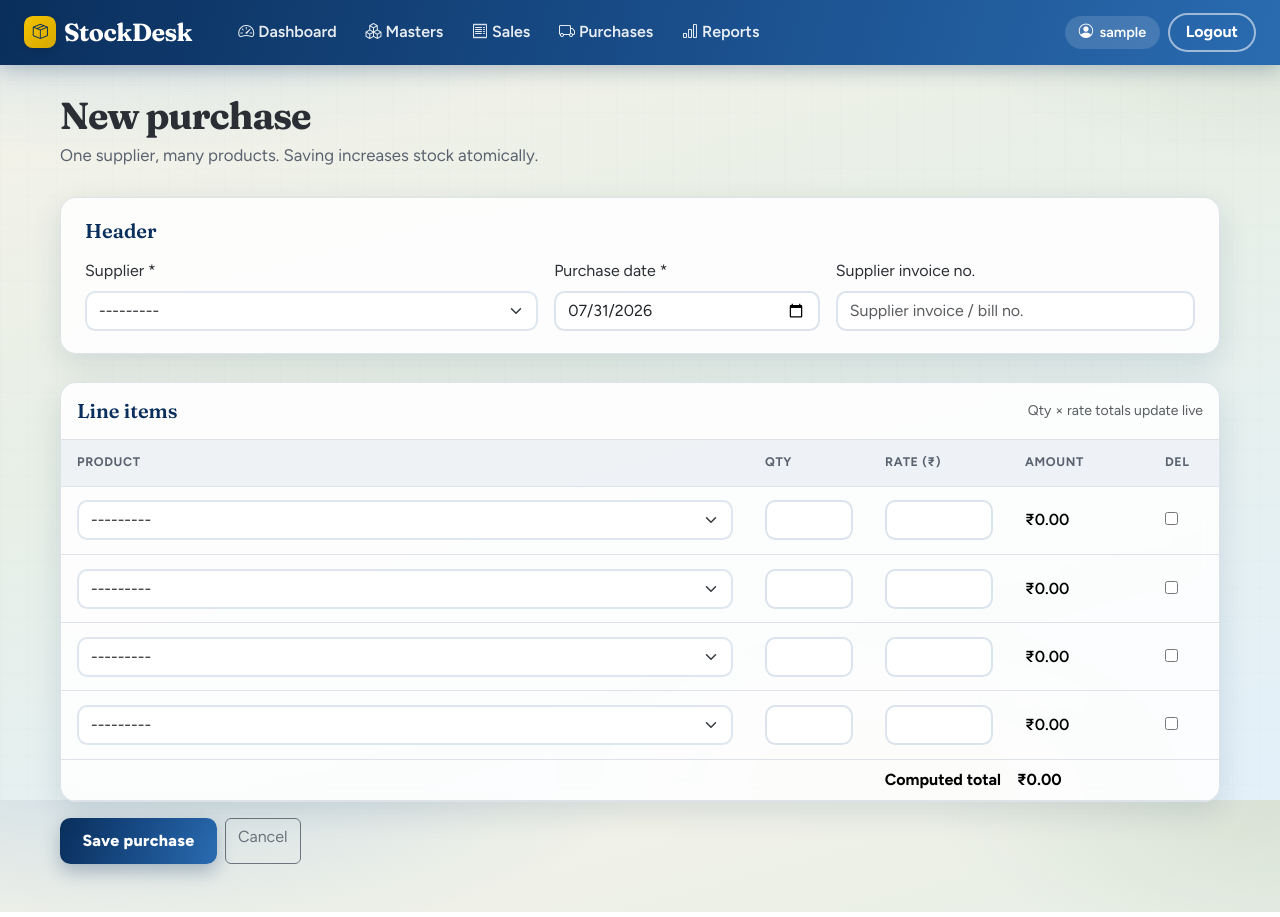
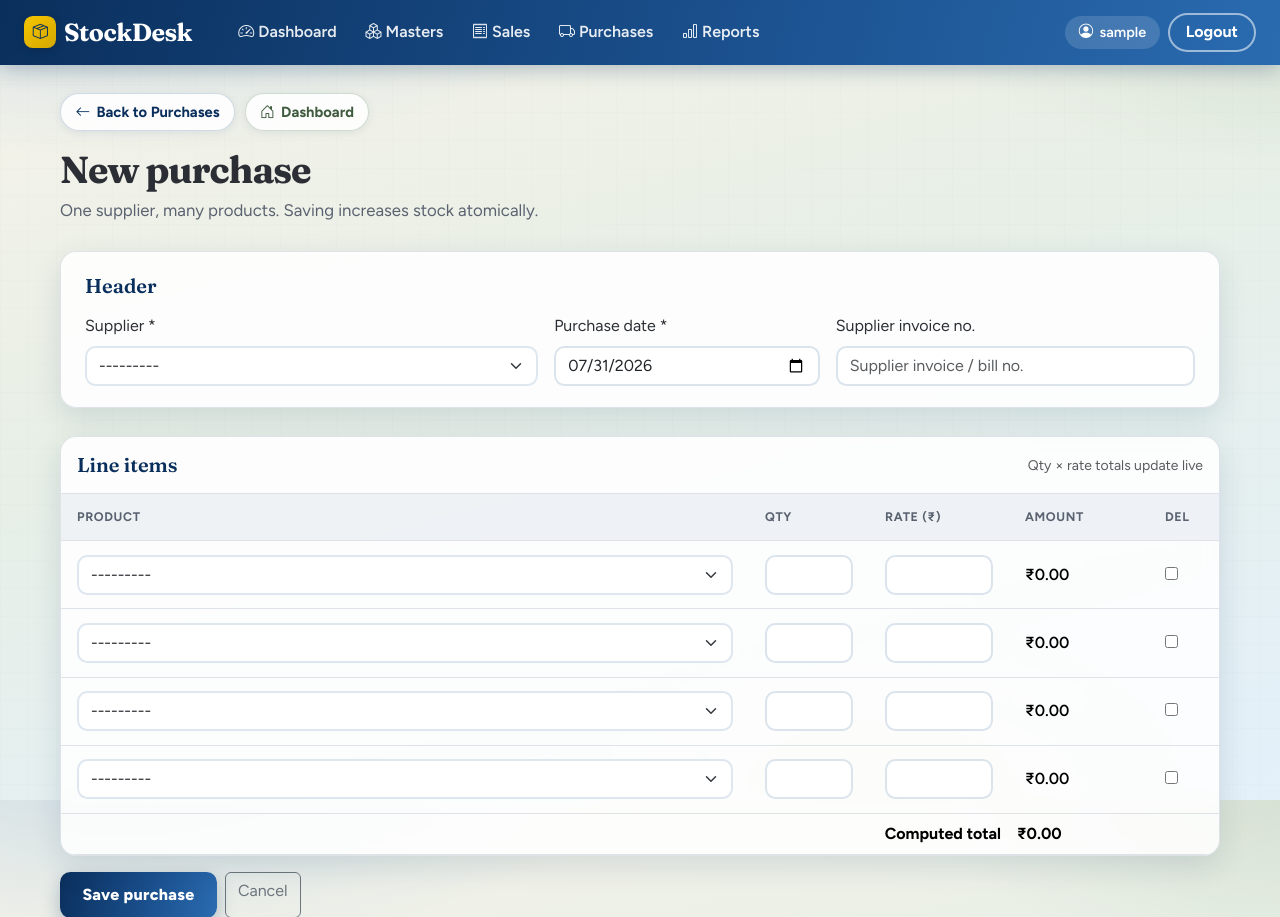
Before and after one commit to ghoneShubham/StockDesk, a Django app: page /purchases/new/ in a window 1280 px wide. Shown: the top 917 px of the page. Run offline with Django 5.2, Linux system fonts and the light colour scheme; the visitor is signed in with stand-in values (Sample User, id 1); data that the repository does not hold is empty; some libraries are stand-ins or nearby versions.

Commit message:
day 6 adding button

```diff
--- a/static/css/stockdesk.css
+++ b/static/css/stockdesk.css
@@ -158,6 +158,46 @@ body.sd-body > * {
     max-width: 1200px;
     margin: 0 auto;
     padding: 0 1.25rem 3rem;
+}
+
+.sd-back-nav {
+    display: flex;
+    flex-wrap: wrap;
+    gap: 0.6rem;
+    margin: 0 0 1rem;
+}
+
+.sd-back {
+    display: inline-flex;
+    align-items: center;
+    gap: 0.4rem;
+    padding: 0.45rem 0.9rem;
+    border-radius: 999px;
+    font-weight: 700;
+    font-size: 0.92rem;
+    text-decoration: none;
+    color: var(--sd-blue-deep);
+    background: rgba(255, 255, 255, 0.85);
+    border: 1px solid rgba(26, 79, 140, 0.2);
+    box-shadow: 0 2px 8px rgba(10, 47, 92, 0.08);
+    transition: background 0.2s ease, transform 0.2s ease, border-color 0.2s ease;
+}
+
+.sd-back:hover {
+    background: var(--sd-blue-soft);
+    border-color: rgba(26, 79, 140, 0.35);
+    color: var(--sd-blue-deep);
+    transform: translateX(-2px);
+}
+
+.sd-back--secondary {
+    color: #3f5a3e;
+    border-color: rgba(125, 155, 124, 0.35);
+}
+
+.sd-back--secondary:hover {
+    background: var(--sd-sage-soft);
+    color: #3f5a3e;
 }
 
 .sd-page-title {
--- /dev/null
+++ b/templates/includes/back_nav.html
@@ -0,0 +1,18 @@
+{% comment %}
+Usage:
+  {% include "includes/back_nav.html" with back_url=url back_label="Products" %}
+Optional second link:
+  {% include "includes/back_nav.html" with back_url=url back_label="Products" home_url=home home_label="Dashboard" %}
+{% endcomment %}
+<nav class="sd-back-nav" aria-label="Page navigation">
+    <a class="sd-back" href="{{ back_url }}">
+        <i class="bi bi-arrow-left" aria-hidden="true"></i>
+        <span>Back{% if back_label %} to {{ back_label }}{% endif %}</span>
+    </a>
+    {% if home_url %}
+    <a class="sd-back sd-back--secondary" href="{{ home_url }}">
+        <i class="bi bi-house-door" aria-hidden="true"></i>
+        <span>{{ home_label|default:"Dashboard" }}</span>
+    </a>
+    {% endif %}
+</nav>
--- a/templates/masters/category_form.html
+++ b/templates/masters/category_form.html
@@ -1,6 +1,9 @@
 {% extends "base.html" %}
 {% block title %}{% if object %}Edit{% else %}Add{% endif %} category · StockDesk{% endblock %}
 {% block content %}
+{% url 'masters:category_list' as categories_url %}
+{% url 'masters:index' as masters_url %}
+{% include "includes/back_nav.html" with back_url=categories_url back_label="Categories" home_url=masters_url home_label="Masters" %}
 <header>
     <h1 class="sd-page-title">{% if object %}Edit category{% else %}Add category{% endif %}</h1>
 </header>
--- a/templates/masters/category_list.html
+++ b/templates/masters/category_list.html
@@ -1,6 +1,9 @@
 {% extends "base.html" %}
 {% block title %}Categories · StockDesk{% endblock %}
 {% block content %}
+{% url 'masters:index' as masters_url %}
+{% url 'core:dashboard' as dashboard_url %}
+{% include "includes/back_nav.html" with back_url=masters_url back_label="Masters" home_url=dashboard_url home_label="Dashboard" %}
 <header class="d-flex flex-wrap justify-content-between align-items-start gap-2 mb-3">
     <div>
         <h1 class="sd-page-title">Categories</h1>
--- a/templates/masters/customer_form.html
+++ b/templates/masters/customer_form.html
@@ -1,6 +1,9 @@
 {% extends "base.html" %}
 {% block title %}{% if object %}Edit{% else %}Add{% endif %} customer · StockDesk{% endblock %}
 {% block content %}
+{% url 'masters:customer_list' as customers_url %}
+{% url 'masters:index' as masters_url %}
+{% include "includes/back_nav.html" with back_url=customers_url back_label="Customers" home_url=masters_url home_label="Masters" %}
 <header>
     <h1 class="sd-page-title">{% if object %}Edit customer{% else %}Add customer{% endif %}</h1>
 </header>
--- a/templates/masters/customer_list.html
+++ b/templates/masters/customer_list.html
@@ -1,6 +1,9 @@
 {% extends "base.html" %}
 {% block title %}Customers · StockDesk{% endblock %}
 {% block content %}
+{% url 'masters:index' as masters_url %}
+{% url 'core:dashboard' as dashboard_url %}
+{% include "includes/back_nav.html" with back_url=masters_url back_label="Masters" home_url=dashboard_url home_label="Dashboard" %}
 <header class="d-flex flex-wrap justify-content-between align-items-start gap-2 mb-3">
     <div>
         <h1 class="sd-page-title">Customers</h1>
--- a/templates/masters/index.html
+++ b/templates/masters/index.html
@@ -1,6 +1,8 @@
 {% extends "base.html" %}
 {% block title %}Masters · StockDesk{% endblock %}
 {% block content %}
+{% url 'core:dashboard' as dashboard_url %}
+{% include "includes/back_nav.html" with back_url=dashboard_url back_label="Dashboard" %}
 <header>
     <h1 class="sd-page-title">Masters</h1>
     <p class="sd-page-sub">Categories, products, suppliers, and customers.</p>
--- a/templates/masters/product_detail.html
+++ b/templates/masters/product_detail.html
@@ -1,6 +1,9 @@
 {% extends "base.html" %}
 {% block title %}{{ product.name }} · StockDesk{% endblock %}
 {% block content %}
+{% url 'masters:product_list' as products_url %}
+{% url 'masters:index' as masters_url %}
+{% include "includes/back_nav.html" with back_url=products_url back_label="Products" home_url=masters_url home_label="Masters" %}
 <header class="d-flex flex-wrap justify-content-between align-items-start gap-2 mb-3">
     <div>
         <h1 class="sd-page-title">{{ product.name }}</h1>
@@ -47,5 +50,4 @@
         </section>
     </div>
 </div>
-<p class="mt-3"><a href="{% url 'masters:product_list' %}">← Back to products</a></p>
 {% endblock %}
--- a/templates/masters/product_form.html
+++ b/templates/masters/product_form.html
@@ -1,6 +1,9 @@
 {% extends "base.html" %}
 {% block title %}{% if object %}Edit{% else %}Add{% endif %} product · StockDesk{% endblock %}
 {% block content %}
+{% url 'masters:product_list' as products_url %}
+{% url 'masters:index' as masters_url %}
+{% include "includes/back_nav.html" with back_url=products_url back_label="Products" home_url=masters_url home_label="Masters" %}
 <header>
     <h1 class="sd-page-title">{% if object %}Edit product{% else %}Add product{% endif %}</h1>
     <p class="sd-page-sub">{% if object %}{{ object.sku }} — {{ object.name }}{% else %}Create a catalog item with optional image.{% endif %}</p>
--- a/templates/masters/product_list.html
+++ b/templates/masters/product_list.html
@@ -1,6 +1,9 @@
 {% extends "base.html" %}
 {% block title %}Products · StockDesk{% endblock %}
 {% block content %}
+{% url 'masters:index' as masters_url %}
+{% url 'core:dashboard' as dashboard_url %}
+{% include "includes/back_nav.html" with back_url=masters_url back_label="Masters" home_url=dashboard_url home_label="Dashboard" %}
 <header class="d-flex flex-wrap justify-content-between align-items-start gap-2 mb-3">
     <div>
         <h1 class="sd-page-title">Products</h1>
--- a/templates/masters/supplier_form.html
+++ b/templates/masters/supplier_form.html
@@ -1,6 +1,9 @@
 {% extends "base.html" %}
 {% block title %}{% if object %}Edit{% else %}Add{% endif %} supplier · StockDesk{% endblock %}
 {% block content %}
+{% url 'masters:supplier_list' as suppliers_url %}
+{% url 'masters:index' as masters_url %}
+{% include "includes/back_nav.html" with back_url=suppliers_url back_label="Suppliers" home_url=masters_url home_label="Masters" %}
 <header>
     <h1 class="sd-page-title">{% if object %}Edit supplier{% else %}Add supplier{% endif %}</h1>
 </header>
--- a/templates/masters/supplier_list.html
+++ b/templates/masters/supplier_list.html
@@ -1,6 +1,9 @@
 {% extends "base.html" %}
 {% block title %}Suppliers · StockDesk{% endblock %}
 {% block content %}
+{% url 'masters:index' as masters_url %}
+{% url 'core:dashboard' as dashboard_url %}
+{% include "includes/back_nav.html" with back_url=masters_url back_label="Masters" home_url=dashboard_url home_label="Dashboard" %}
 <header class="d-flex flex-wrap justify-content-between align-items-start gap-2 mb-3">
     <div>
         <h1 class="sd-page-title">Suppliers</h1>
--- a/templates/purchases/detail.html
+++ b/templates/purchases/detail.html
@@ -1,6 +1,9 @@
 {% extends "base.html" %}
 {% block title %}Purchase #{{ purchase.pk }} · StockDesk{% endblock %}
 {% block content %}
+{% url 'purchases:purchase_list' as purchases_url %}
+{% url 'core:dashboard' as dashboard_url %}
+{% include "includes/back_nav.html" with back_url=purchases_url back_label="Purchases" home_url=dashboard_url home_label="Dashboard" %}
 <header class="mb-3">
     <h1 class="sd-page-title">Purchase #{{ purchase.pk }}</h1>
     <p class="sd-page-sub mb-0">
@@ -68,5 +71,4 @@
         </section>
     </div>
 </div>
-<p class="mt-3"><a href="{% url 'purchases:purchase_list' %}">← Back to purchases</a></p>
 {% endblock %}
--- a/templates/purchases/form.html
+++ b/templates/purchases/form.html
@@ -1,6 +1,9 @@
 {% extends "base.html" %}
 {% block title %}New purchase · StockDesk{% endblock %}
 {% block content %}
+{% url 'purchases:purchase_list' as purchases_url %}
+{% url 'core:dashboard' as dashboard_url %}
+{% include "includes/back_nav.html" with back_url=purchases_url back_label="Purchases" home_url=dashboard_url home_label="Dashboard" %}
 <header>
     <h1 class="sd-page-title">New purchase</h1>
     <p class="sd-page-sub">One supplier, many products. Saving increases stock atomically.</p>
--- a/templates/purchases/list.html
+++ b/templates/purchases/list.html
@@ -1,6 +1,8 @@
 {% extends "base.html" %}
 {% block title %}Purchases · StockDesk{% endblock %}
 {% block content %}
+{% url 'core:dashboard' as dashboard_url %}
+{% include "includes/back_nav.html" with back_url=dashboard_url back_label="Dashboard" %}
 <header class="d-flex flex-wrap justify-content-between align-items-start gap-2 mb-3">
     <div>
         <h1 class="sd-page-title">Purchases</h1>
--- a/templates/reports/financial.html
+++ b/templates/reports/financial.html
@@ -1,6 +1,9 @@
 {% extends "base.html" %}
 {% block title %}Financial reports · StockDesk{% endblock %}
 {% block content %}
+{% url 'reports:index' as reports_url %}
+{% url 'core:dashboard' as dashboard_url %}
+{% include "includes/back_nav.html" with back_url=reports_url back_label="Reports" home_url=dashboard_url home_label="Dashboard" %}
 <header>
     <h1 class="sd-page-title">Financial reports</h1>
     <p class="sd-page-sub">Margin, valuation, and P&amp;L — Owner only. Full report queries arrive on Days 11–12.</p>
--- a/templates/reports/index.html
+++ b/templates/reports/index.html
@@ -1,6 +1,8 @@
 {% extends "base.html" %}
 {% block title %}Reports · StockDesk{% endblock %}
 {% block content %}
+{% url 'core:dashboard' as dashboard_url %}
+{% include "includes/back_nav.html" with back_url=dashboard_url back_label="Dashboard" %}
 <header>
     <h1 class="sd-page-title">Operational reports</h1>
     <p class="sd-page-sub">Stock and low-stock reports will land here on Days 11–12. Access is already gated to Owner and Store Manager.</p>
--- a/templates/sales/list.html
+++ b/templates/sales/list.html
@@ -1,6 +1,8 @@
 {% extends "base.html" %}
 {% block title %}Sales · StockDesk{% endblock %}
 {% block content %}
+{% url 'core:dashboard' as dashboard_url %}
+{% include "includes/back_nav.html" with back_url=dashboard_url back_label="Dashboard" %}
 <header>
     <h1 class="sd-page-title">Sales</h1>
     <p class="sd-page-sub">Billing screen arrives on Day 7. All three roles can view this page.</p>
```
